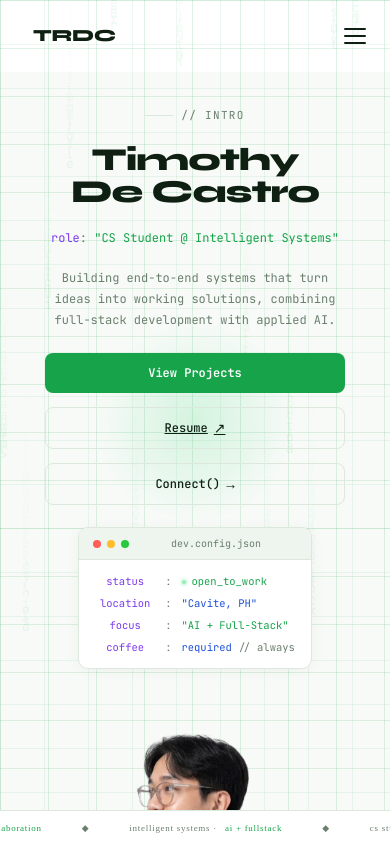
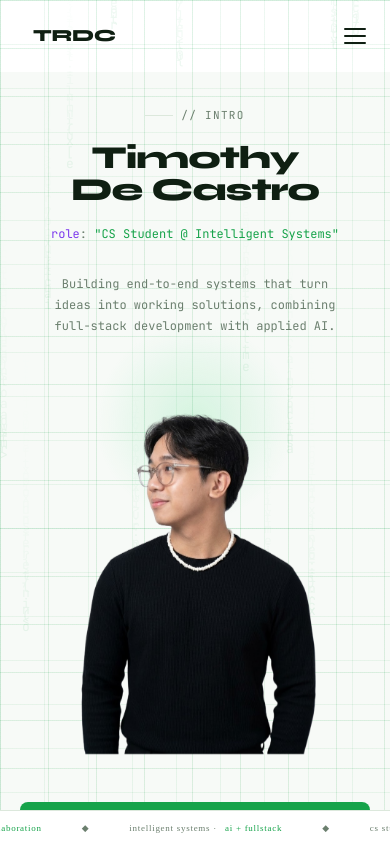
Before and after one commit to timothydevcastro/Portfolio, a React (Vite) app: page / in a window 390 px wide. Shown: the top 842 px of the page. Built offline with nearby package versions, Linux system fonts and the light colour scheme.

Commit message:
Reorder mobile Home layout

```diff
--- a/src/HomeDevFinal.css
+++ b/src/HomeDevFinal.css
@@ -271,25 +271,31 @@
    ═══════════════════════════════════════════ */
 @media (max-width: 860px) {
   .stage {
-    grid-template-columns: 1fr;
-    grid-template-rows: auto auto;
+    display: flex;
+    flex-direction: column;
     height: auto;
-    min-height: calc(100vh - 57px);
+    min-height: calc(100vh - 72px);
     padding: 48px 32px 80px;
-    gap: 40px;
+    gap: 28px;
     text-align: center;
     align-items: center;
-    justify-items: center;
   }
 
   .home-left {
-    padding-right: 0;
-    align-items: center;
-    max-width: 500px;
+    display: contents;
   }
 
-  .bio { text-align: center; max-width: 380px; }
-  .actions { justify-content: center; }
+  /* ORDER ASSIGNMENTS */
+  .section-tag { order: 1; margin-bottom: -12px; }
+  .name { order: 2; margin-bottom: -12px; }
+  .role-line { order: 3; }
+  .bio { order: 4; text-align: center; max-width: 380px; margin-bottom: 12px; }
+
+  .center { order: 5; height: auto; align-self: center; margin-bottom: 16px; }
+
+  .actions { order: 6; justify-content: center; width: 100%; display: flex; flex-direction: column; gap: 12px; }
+  .info-card { order: 7; max-width: 340px; margin: 0 auto; }
+  .home-right { display: none; }
   .popup-menu {
     /* on tablet if left is crowded, we might want it bottom */
     top: calc(100% + 8px);
@@ -307,16 +313,12 @@
   }
 
   /* avatar: show, but shrink */
-  .center { height: auto; align-self: flex-end; }
   .avatar-img {
     width: 100%;
     max-width: 380px;
     height: auto;
     max-height: 50vh;
   }
-
-  /* Hide floating pills — they're decorative and clutter small screens */
-  .home-right { display: none; }
 
   /* glow: shrink */
   .glow { width: 320px; height: 320px; }
```
